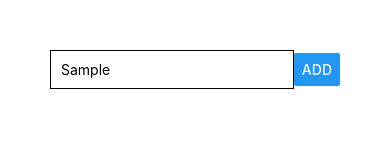
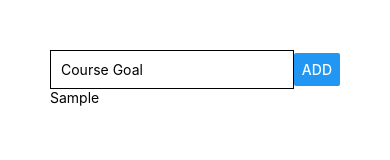
Before and after one commit to Domitalk/react-native-second, a React Native app: screen / in a window 390 px wide. Both pictures are taken after typing "Sample" into the empty fields and a click on the button "ADD". Shown: the top 160 px of the page. Built offline with nearby package versions, Linux system fonts and the light colour scheme.

Commit message:
using hooks, controlled forms and showing variable length array

```diff
--- a/App.js
+++ b/App.js
@@ -1,8 +1,29 @@
 // import { StatusBar } from 'expo-status-bar';
-import React from 'react';
+import React, { useState } from 'react';
 import { StyleSheet, Text, View, Button, TextInput } from 'react-native';
 
 export default function App() {
+  // hooookkkkkss + form
+  const [enteredGoal, setEnteredGoal] = useState('')
+  const [courseGoals, setCourseGoals] = useState([])
+
+  const goalInputHandler = (enteredText) => {
+    setEnteredGoal(enteredText);
+  }
+
+  const addGoalHandler = () => {
+    // going to add the form value into a hook that will hold all the goals that you add
+
+    // setCourseGoals([...courseGoals,  enteredGoal]);
+    // probably a better way to handle this is to arrow function to use old state directly instead of referring to the hook getter
+    // this make the single source of truth a little bit more clear in async time
+    setCourseGoals(currentGoals => [...currentGoals, enteredGoal])
+
+    setEnteredGoal('');
+  }
+
+
+
   return (
     // style={} requires an object. thus the double curley
     // <View
@@ -40,19 +61,31 @@ export default function App() {
         <TextInput
           placeholder="Course Goal"
           style={styles.inputBox}
+          // only put the function, don't execute because it's being called back on onChange
+          onChangeText={goalInputHandler}
+          // and then show the value of the hook
+          value={enteredGoal}
         />
 
         {/* in docs you can see what kind of styling object key-value pairs you can use on the native elements */}
         <Button
           title="add"
-          style={{
-            flex: 1,
-            border: 10
-          }}
+          // style={{
+          //   flex: 1,
+          //   border: 10
+          // }}
+
+          // this is going to let us trigger a callback to addGoalHandler which will changeState/API call and then clear the form again
+          onPress={addGoalHandler}
         />
         {/* uhh... i duno why but the button isn't filling in the proper amount of space.  */}
       </View>
       <View>
+        {/* going to show all the goals we added  */}
+
+        {/* going to have to iterate because array  */}
+        {/* this gon throw error because key in child but whatever  */}
+        {courseGoals.map(goal=> <Text>{goal}</Text>)}
 
       </View>
     </View>
```
